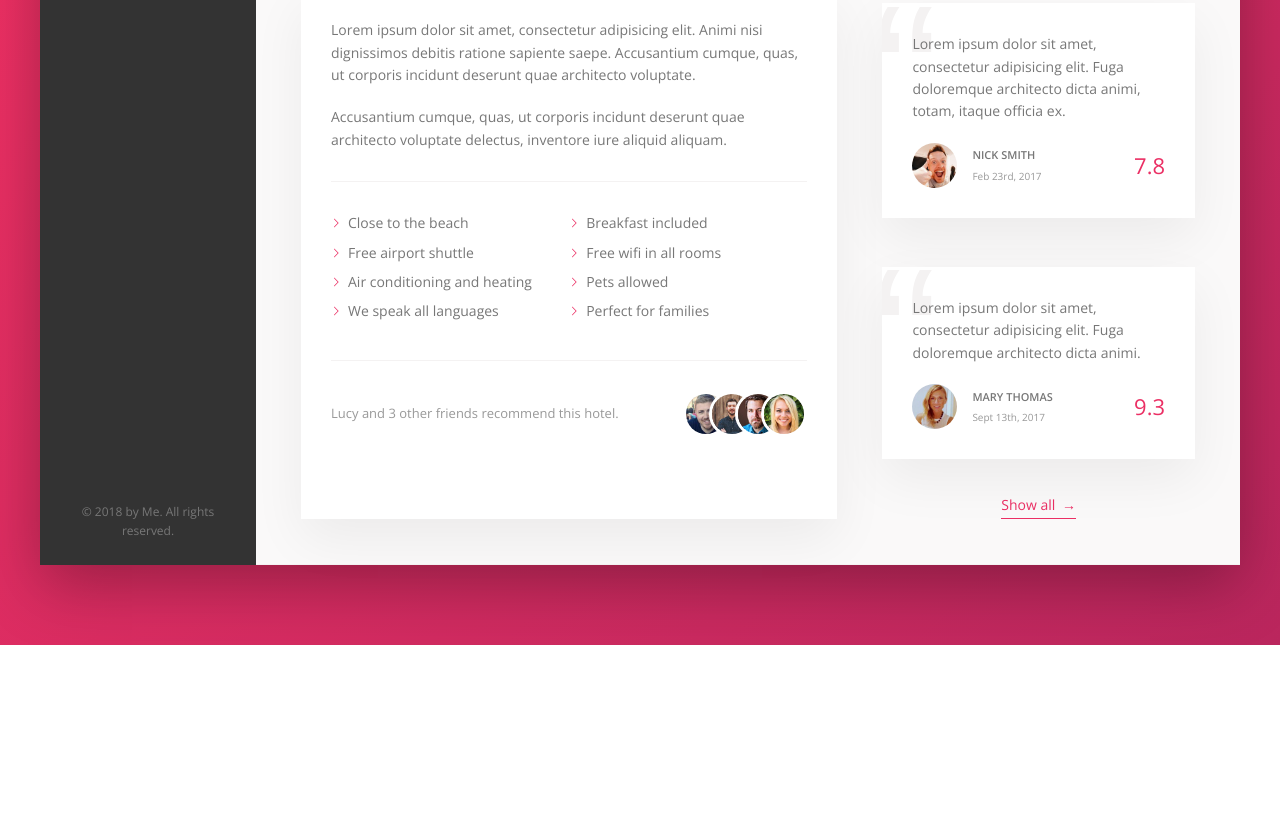
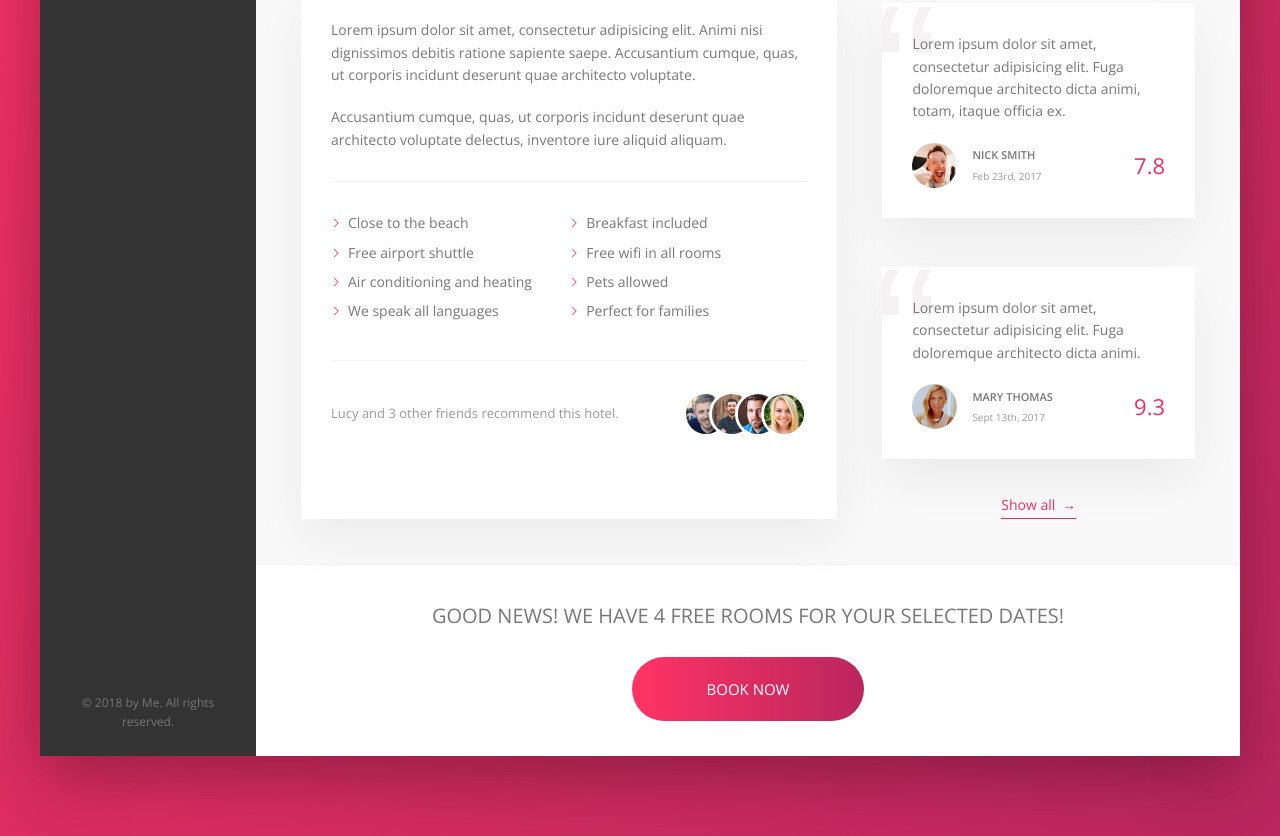
Before and after one commit to dsremackii/trillo, a website: page app/index.html in a window 1280 px wide. Shown: the part 688-1524 px from the top of the page. Before the commit the page ends 1333 px from the top, so only its background shows below. Drawn offline with nearby package versions, Linux system fonts and the light colour scheme.

Commit message:
cta done

```diff
--- /dev/null
+++ b/app/assets/styles/modules/_cta.css
@@ -0,0 +1,61 @@
+.cta {
+    padding: 3.5rem 0;
+    text-align: center;
+
+    &__book-now {
+        text-transform: uppercase;
+        font-size:2rem;
+        font-weight:300;
+        margin-bottom:2.5rem;
+    }
+
+    &__btn {
+        font-size: 1.5rem;
+        border: none;
+        font-weight: 300;
+        text-transform: uppercase;
+        border-radius: 100px;
+        background-image: linear-gradient(to right, var(--colorPrimaryLight), var(--colorPrimaryDark));
+        color:var(--colorWhite);
+        position: relative;
+        overflow: hidden;
+        cursor: pointer;
+
+        & > * {
+            height: 100%;
+            width: 100%;
+            display: inline-block;
+            transition: all .2s;
+        }
+
+        &-visible {
+            padding:2rem 7.5rem;
+        }
+
+        &-invisible {
+            position: absolute;
+            padding: 2rem 0;
+            left:0;
+            top:-100%;
+        }
+
+        &:hover {
+            background-image: linear-gradient(to left, var(--colorPrimaryLight), var(--colorPrimaryDark));
+        }
+
+        &:hover &-visible {
+              transform:translateY(100%);
+
+            }
+
+            &:hover &-invisible {
+                top:0;
+            }
+
+            &:focus {
+                outline:none;
+                animation: pulsate 1s infinite;
+            }
+
+    }
+}
--- a/app/assets/styles/styles.css
+++ b/app/assets/styles/styles.css
@@ -10,3 +10,4 @@
 @import "modules/_site-content";
 @import "modules/_site-header";
 @import "modules/_site-hotel-view";
+@import "modules/_cta";
--- a/app/index.html
+++ b/app/index.html
@@ -213,7 +213,15 @@
                         <button class="site-hotel-view__overview--btn-inline">Show all <span>&rarr;</span></button>
                     </div>
 
-
+                    <div class="cta">
+                        <h2 class="cta__book-now">
+                            Good news! We have 4 free rooms for your selected dates!
+                        </h2>
+                        <button class="cta__btn">
+                            <span class="cta__btn-visible">Book now</span>
+                            <span class="cta__btn-invisible">Only 4 rooms left</span>
+                         </button>
+                    </div>
 
                 </div>
             </main>
--- a/app/temp/styles/styles.css
+++ b/app/temp/styles/styles.css
@@ -1115,3 +1115,63 @@ Instead edit gulp/templates/sprite */
   font-family: sans-serif;
   z-index: 1;
 }
+
+.cta {
+    padding: 3.5rem 0;
+    text-align: center;
+}
+
+.cta__book-now {
+  text-transform: uppercase;
+  font-size:2rem;
+  font-weight:300;
+  margin-bottom:2.5rem;
+}
+
+.cta__btn {
+  font-size: 1.5rem;
+  border: none;
+  font-weight: 300;
+  text-transform: uppercase;
+  border-radius: 100px;
+  background-image: linear-gradient(to right, var(--colorPrimaryLight), var(--colorPrimaryDark));
+  color:var(--colorWhite);
+  position: relative;
+  overflow: hidden;
+  cursor: pointer;
+}
+
+.cta__btn > * {
+  height: 100%;
+  width: 100%;
+  display: inline-block;
+  transition: all .2s;
+}
+
+.cta__btn-visible {
+  padding:2rem 7.5rem;
+}
+
+.cta__btn-invisible {
+  position: absolute;
+  padding: 2rem 0;
+  left:0;
+  top:-100%;
+}
+
+.cta__btn:hover {
+  background-image: linear-gradient(to left, var(--colorPrimaryLight), var(--colorPrimaryDark));
+}
+
+.cta__btn:hover .cta__btn-visible {
+  transform:translateY(100%);
+}
+
+.cta__btn:hover .cta__btn-invisible {
+  top:0;
+}
+
+.cta__btn:focus {
+  outline:none;
+  animation: pulsate 1s infinite;
+}
```
